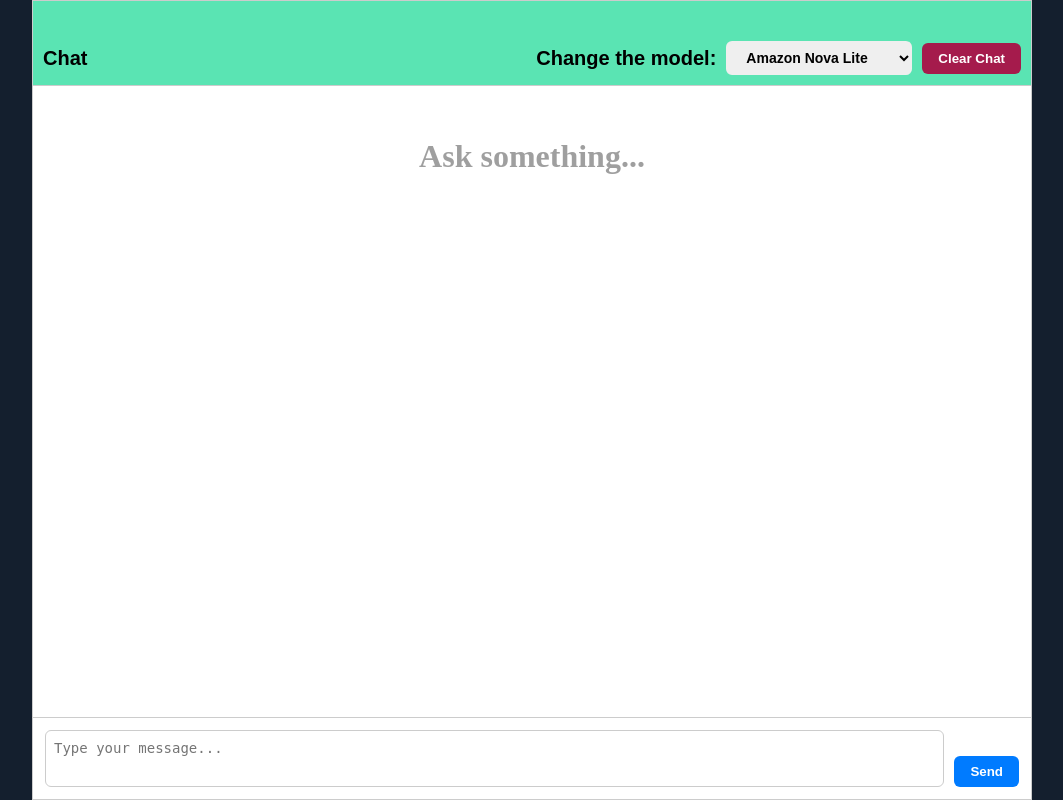
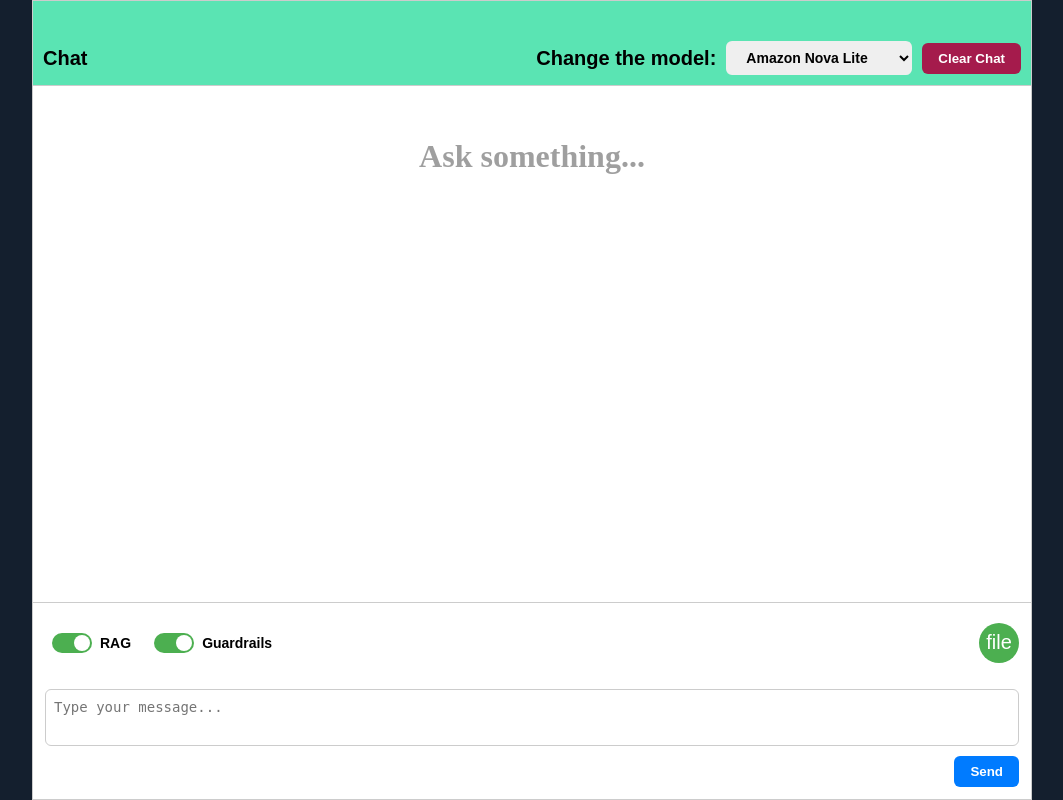
Before and after one commit to flebo45/ChatBot_AWS_Bedrock, a Flask app: page / in a window 1280 px wide. Shown: the whole page, without its empty margins (108-1171 px from the left). Run offline with Flask 3, Linux system fonts and the light colour scheme; some libraries are stand-ins or nearby versions.

Commit message:
Added guardrails, some logic for RAG(but not all)

```diff
--- a/Bot.py
+++ b/Bot.py
@@ -18,6 +18,8 @@ class Bot:
         self.client = client
         self.logger = logger
         self.model_id = model_id
+        self.rag = True
+        self.guardrails = True
         if self.model_id == "eu.amazon.nova-lite-v1:0":
             self.maxInputToken = 300000
         elif self.model_id == "eu.amazon.nova-micro-v1:0":
@@ -42,6 +44,24 @@ class Bot:
         else:
             self.model_id = "eu.amazon.nova-lite-v1:0"
             self.maxInputToken = 300000
+
+    def getRag(self):
+        return self.rag
+
+    def setRag(self, rag_status):
+        if rag_status:
+            self.rag = True
+        else:
+            self.rag = False
+
+    def getGuardrails(self):
+        return self.guardrails
+
+    def setGuardrails(self, guardrails_status):
+        if guardrails_status:
+            self.guardrails = True
+        else:
+            self.guardrails = False
 
 
     def call_converse_api(self,system_message, user_message, streaming=False):
@@ -80,29 +100,65 @@ class Bot:
         self.addMessage(message)
 
         if not streaming:
-            # Call the Converse API
-            response = self.client.converse(
-                modelId=self.model_id,
-                messages=self.messages,
-                system=system_prompts,
-                inferenceConfig=inference_config,
-                additionalModelRequestFields=additional_model_fields
-            )
+            if self.guardrails:
+                guardrail_config = {
+                    "guardrailIdentifier": "bz9vanuflnf5",
+                    "guardrailVersion": "1",
+                    "trace": "enabled"
+                }
+
+                # Call the Converse API
+                response = self.client.converse(
+                    modelId=self.model_id,
+                    messages=self.messages,
+                    system=system_prompts,
+                    inferenceConfig=inference_config,
+                    additionalModelRequestFields=additional_model_fields,
+                    guardrailConfig=guardrail_config
+                )
+
+            else:
+                # Call the Converse API
+                response = self.client.converse(
+                    modelId=self.model_id,
+                    messages=self.messages,
+                    system=system_prompts,
+                    inferenceConfig=inference_config,
+                    additionalModelRequestFields=additional_model_fields
+                )
 
             return response
 
         else:
-            response = self.client.converse_stream(
-                modelId=self.model_id,
-                messages=self.messages,
-                system=system_prompts,
-                inferenceConfig=inference_config,
-                additionalModelRequestFields=additional_model_fields
-            )
+            if self.guardrails:
+                guardrail_config = {
+                    "guardrailIdentifier": "bz9vanuflnf5",
+                    "guardrailVersion": "1",
+                    "trace": "enabled",
+                    "streamProcessingMode": "sync"
+                }
+
+                response = self.client.converse_stream(
+                    modelId=self.model_id,
+                    messages=self.messages,
+                    system=system_prompts,
+                    inferenceConfig=inference_config,
+                    additionalModelRequestFields=additional_model_fields,
+                    guardrailConfig=guardrail_config
+                )
+
+            else:
+                response = self.client.converse_stream(
+                    modelId=self.model_id,
+                    messages=self.messages,
+                    system=system_prompts,
+                    inferenceConfig=inference_config,
+                    additionalModelRequestFields=additional_model_fields
+                )
+
             stream = response.get('stream')
             if stream:
                 return stream
-
 
 
     def clearMessages(self):
--- a/create_vector.py
+++ b/create_vector.py
@@ -37,6 +37,6 @@ else:
     print(f"Table {table_name} already exists, using existing table...")
     tbl = db.open_table(table_name)
 
-rs = tbl.search("EcoClean").limit(5)
+rs = tbl.search("Hi, i would to buy an vacuum cleaner, could you give me some advises?").limit(5)
 print(rs.to_pydantic(TextModel))
 print(rs.to_pandas())
--- a/main.py
+++ b/main.py
@@ -24,6 +24,10 @@ os.environ['AWS_SESSION_TOKEN'] = ""
 # Create a Bedrock client
 client = boto3.client('bedrock-runtime', region_name='eu-central-1')  # Change region if needed
 
+"""
+Bot Initialization
+"""
+# Define model system message
 system_message = "You are an helpfull assistant."
 
 # Define model name and whether to use streaming
@@ -31,6 +35,7 @@ system_message = "You are an helpfull assistant."
 # eu.amazon.nova-micro-v1:0
 model_id = "eu.amazon.nova-lite-v1:0"  # Replace with actual model name
 streaming = True  # Set to True to enable streaming
+
 
 bot = Bot(client, logger, model_id)
 
@@ -41,7 +46,8 @@ socketio = SocketIO(app)
 
 @app.route("/", methods=["GET", "POST"])
 def home():
-    return render_template("home.html")
+    print(bot.getRag())
+    return render_template("home.html", rag_status = bot.getRag(), guardrails_status = bot.getGuardrails())
 
 @socketio.on("clear")
 def clear(data):
@@ -136,6 +142,14 @@ def model_selected(data):
         bot.setModel("nova-lite")
     print(bot.getModel())
 
+@socketio.on("switch_status")
+def switch_status(data):
+    print(f"{data}")
+    if data["type"] == "guardrails_status":
+        bot.setGuardrails(data["status"])
+
+    elif data["type"] == "rag_status":
+        bot.setRag(data["status"])
 
 if __name__ == '__main__':
     app.run(debug=True)
--- a/static/css/style.css
+++ b/static/css/style.css
@@ -289,12 +289,15 @@ body {
 
 
 .chat-input-container {
+  font:  20px "Raleway", sans-serif;
   display: flex;
+  flex-direction: column;
   padding: 12px;
   border-top: 1px solid #ccc;
   background-color: #fff;
   align-items: flex-end;
   gap: 10px;
+  width: 100%;
 }
 
 .chat-input {
@@ -308,6 +311,8 @@ body {
   border-radius: 6px;
   line-height: 1.4;
   overflow-y: auto;
+  width: 100%;
+  box-sizing: border-box;
 }
 
 .chat-send-btn {
@@ -370,3 +375,86 @@ button:disabled {
   font-weight: bold;
   opacity: 0.8;
 }
+
+.bottom-controls {
+  display: flex;
+  justify-content: space-between;
+  align-items: center;
+  padding: 8px 0;
+  margin-bottom: 8px;
+  width: 100%;
+}
+
+.switches {
+  display: flex;
+  gap: 16px;
+  align-items: center;
+  font-weight: bold;
+}
+
+.switch {
+  position: relative;
+  display: flex;
+  align-items: center;
+  cursor: pointer;
+}
+
+.switch input {
+  opacity: 0;
+  width: 0;
+  height: 0;
+}
+
+.slider {
+  position: relative;
+  width: 40px;
+  height: 20px;
+  background-color: #ccc;
+  border-radius: 34px;
+  transition: 0.3s;
+  margin-right: 8px;
+}
+
+.slider::before {
+  position: absolute;
+  content: "";
+  height: 16px;
+  width: 16px;
+  left: 2px;
+  bottom: 2px;
+  background-color: white;
+  border-radius: 50%;
+  transition: 0.3s;
+}
+
+.switch input:checked + .slider {
+  background-color: #4CAF50;
+}
+
+.switch input:checked + .slider::before {
+  transform: translateX(20px);
+}
+
+.label-text {
+  font-size: 14px;
+  user-select: none;
+}
+
+.upload-button {
+  background-color: #4CAF50;
+  border: none;
+  color: white;
+  font-size: 20px;
+  border-radius: 50%;
+  width: 40px;
+  height: 40px;
+  cursor: pointer;
+  display: flex;
+  align-items: center;
+  justify-content: center;
+  transition: background-color 0.3s;
+}
+
+.upload-button:hover {
+  background-color: #45a049;
+}
--- a/static/js/script.js
+++ b/static/js/script.js
@@ -4,6 +4,24 @@ const messages = document.getElementById("chat-body")
 const textbox = document.getElementById("message")
 const send_btn = document.getElementById("send-btn")
 const clear_btn = document.getElementById("clear-btn")
+const rag_switch = document.getElementById("rag-switch")
+const guardrail_switch = document.getElementById("guardrails-switch")
+
+rag_switch.addEventListener("change", () => {
+    const isEnabled = rag_switch.checked;
+    socketio.emit("switch_status", {
+        type: "rag_status",
+        status: isEnabled
+    });
+});
+
+guardrail_switch.addEventListener("change", () => {
+    const isEnabled = guardrail_switch.checked;
+    socketio.emit("switch_status", {
+        type: "guardrails_status",
+        status: isEnabled
+    });
+});
 
 
 clear_btn.addEventListener("click", function() {
--- a/templates/home.html
+++ b/templates/home.html
@@ -9,6 +9,36 @@
 
 {% block userInput %}
     <div class="chat-input-container">
+        <div class="bottom-controls">
+            <div class="switches">
+                <label class="switch">
+                    {% if rag_status %}
+                        <input type="checkbox" id="rag-switch" checked>
+                        <span class="slider"></span>
+                        <span class="label-text">RAG</span>
+                    {% else %}
+                        <input type="checkbox" id="rag-switch">
+                        <span class="slider"></span>
+                        <span class="label-text">RAG</span>
+                    {% endif %}
+                </label>
+                <label class="switch">
+                    {% if guardrails_status %}
+                        <input type="checkbox" id="guardrails-switch" checked>
+                        <span class="slider"></span>
+                        <span class="label-text">Guardrails</span>
+                    {% else %}
+                        <input type="checkbox" id="guardrails-switch">
+                        <span class="slider"></span>
+                        <span class="label-text">Guardrails</span>
+                    {% endif %}
+                </label>
+            </div>
+            <button class="upload-button" id="upload-button" type="button">
+                file
+            </button>
+            <input type="file" id="file-input" accept=".txt" style="display: none;">
+        </div>
         <textarea id="message" class="chat-input" placeholder="Type your message..." name="user_message">{{ user_message }}</textarea>
         <button type="button" name="send" class="chat-send-btn" id="send-btn" onClick="sendMessage()">Send</button>
     </div>
```
